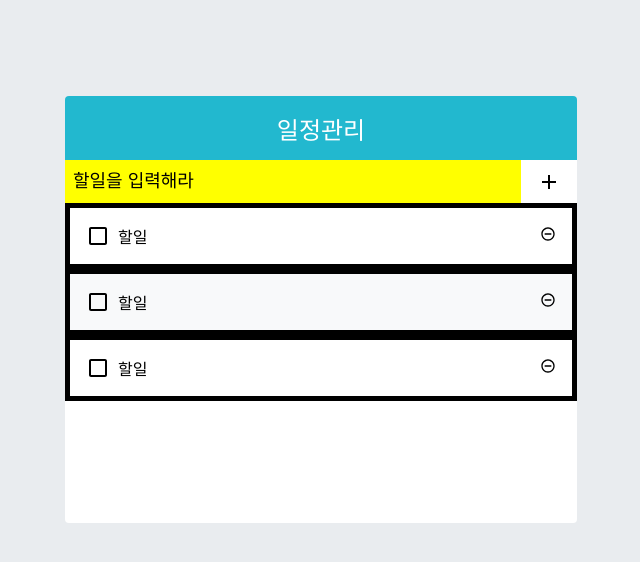
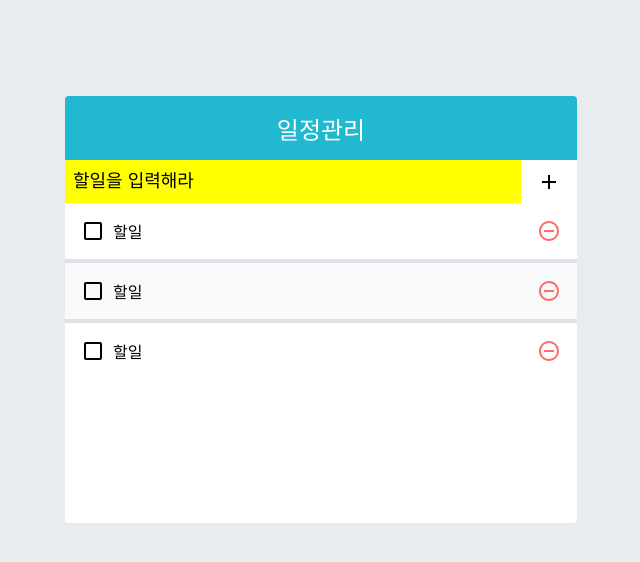
Before and after one commit to mongzii/ReactBook-study, a React (Create React App) app: page / in a window 1280 px wide. Shown: the top 562 px of the page, without its empty margins (319-959 px from the left). Built offline with nearby package versions, Linux system fonts and the light colour scheme.

Commit message:
feat: css 완료

```diff
--- a/src/components/TodoListItem.css
+++ b/src/components/TodoListItem.css
@@ -1,5 +1,4 @@
 .TodoListItem {
-  border: 5px solid black;
   padding: 1rem;
   display: flex;
   align-items: center;
@@ -7,6 +6,7 @@
     /* //짝수번째것 */
     background: #f8f9fa;
   }
+
   .checkbox {
     cursor: pointer;
     flex: 1;
@@ -24,6 +24,25 @@
       svg {
         color: #22b8cf;
       }
+      .text {
+        color: #adb5bd;
+        text-decoration: line-through;
+      }
     }
   }
+
+  .remove {
+    display: flex;
+    align-items: center;
+    font-size: 1.5rem;
+    color: #ff6b6b;
+    cursor: pointer;
+    &:hover {
+      color: #ff8787;
+    }
+  }
+  /* //엘리먼트 사이사이에 테두리를 넣어줌  */
+  & + & {
+    border-top: 4px solid #dee2e6;
+  }
 }
```
